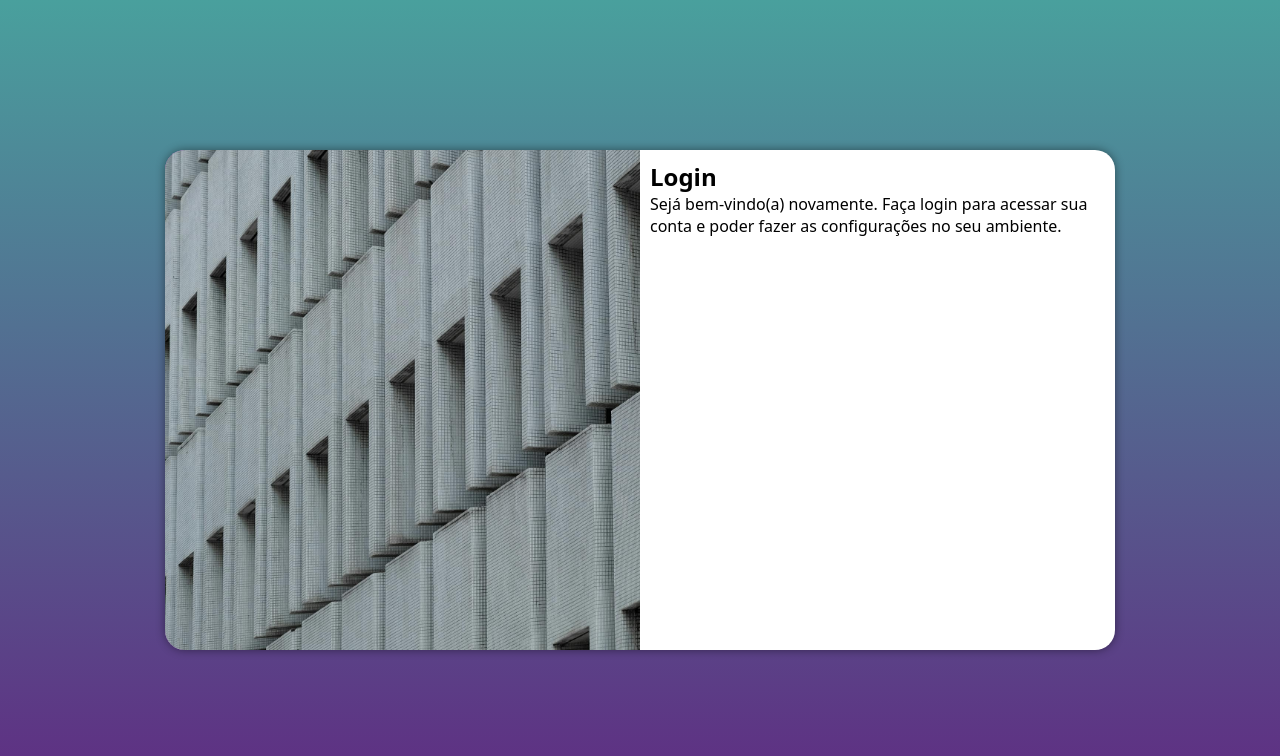
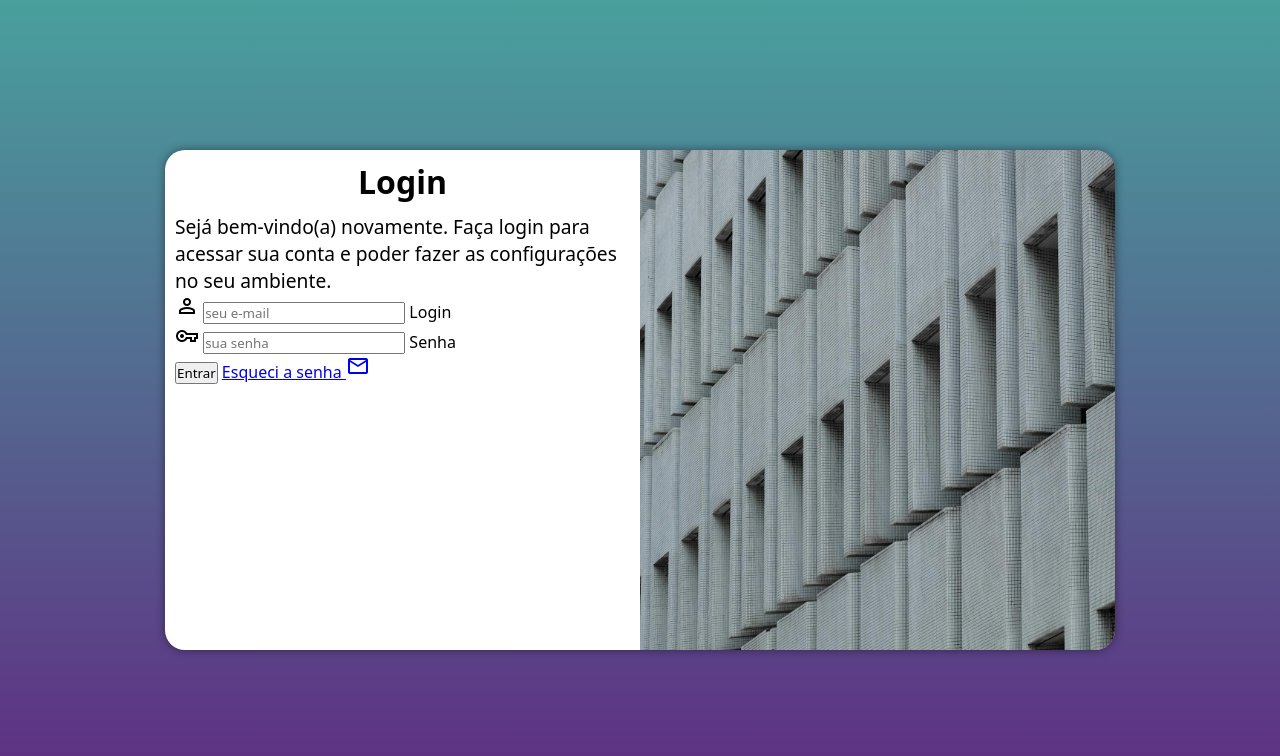
Before and after one commit to MatheusMaganoBueno/projeto-login, a plain HTML site: page index.html in a window 1280 px wide. Drawn offline with nearby package versions, Linux system fonts and the light colour scheme.

Commit message:
Adicionei o Formulário.

```diff
--- a/estilos/media-query.css
+++ b/estilos/media-query.css
@@ -34,6 +34,10 @@
         float: right;
         width: 70%;
     }
+
+    div#formulario > p {
+        font-size: 1em;
+    }
 }
 
 @media screen and (min-width: 993px) {
@@ -46,14 +50,21 @@
     }
 
     section#login > div#imagem {
-       float: left;
+       float: right;
        width: 50%;
        height: 100%;
     }
 
     section#login > div#formulario {
-        float: right;
+        float: left;
         width: 50%;
+    }
 
+    div#formulario > h1 {
+        font-size: 2em;
+    }
+
+    div#formulario > p {
+        font-size: 1.2em;
     }
 }
--- a/estilos/style.css
+++ b/estilos/style.css
@@ -54,3 +54,12 @@
     display: block;
     padding: 10px;
 }
+
+div#formulario > h1 {
+    text-align: center;
+    margin-bottom: 10px;
+}
+
+div#formulario > p {
+    font-size: 0.8em;
+}
--- a/index.html
+++ b/index.html
@@ -5,6 +5,7 @@
     <meta name="viewport" content="width=device-width, initial-scale=1.0">
     <link rel="stylesheet" href="estilos/style.css">
     <link rel="stylesheet" href="estilos/media-query.css">
+    <link rel="stylesheet" href="https://fonts.googleapis.com/css2?family=Material+Symbols+Outlined:opsz,wght,FILL,GRAD@20..48,100..700,0..1,-50..200" />
     <title>Login</title>
 </head>
 <body>
@@ -16,7 +17,20 @@
             <div id="formulario">
                 <h1>Login</h1>
                 <p>Sejá bem-vindo(a) novamente. Faça login para acessar sua conta e poder fazer as configurações no seu ambiente.</p>
-                <form action="login.php" method="post"></form>
+                <form action="login.php" method="post" autocomplete="on">
+                    <div class="campo">
+                        <span class="material-symbols-outlined">person</span>
+                        <input type="email" name="login" id="ilogin" placeholder="seu e-mail" autocomplete="email" required maxlength="30">
+                        <label for="ilogin">Login</label>
+                    </div>
+                    <div class="campo">
+                        <span class="material-symbols-outlined">vpn_key</span>
+                        <input type="password" name="senha" id="isenha" placeholder="sua senha" autocomplete="current-password" required minlength="8" maxlength="20">
+                        <label for="isenha">Senha</label>
+                    </div>
+                    <input type="submit" value="Entrar">
+                    <a href="esqueci.html">Esqueci a senha <span class="material-symbols-outlined">mail</span></a>
+                </form>
             </div>
         </section>
     </main>
```
